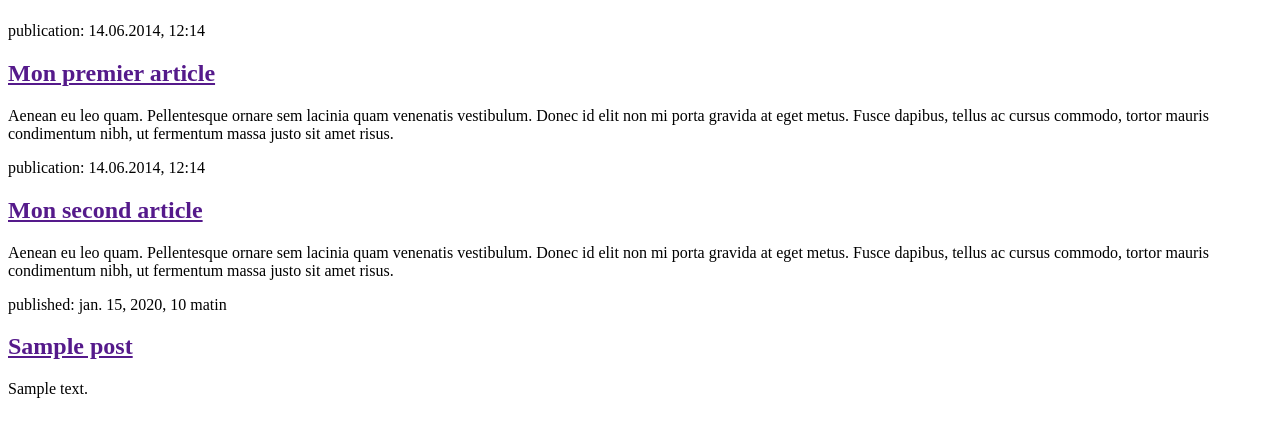
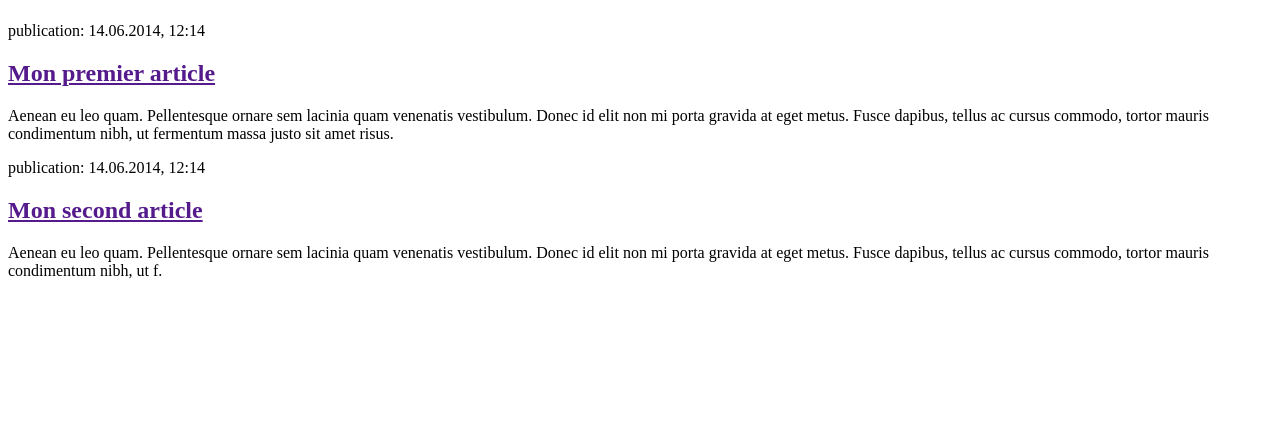
Before and after one commit to belkhoujaa/mon-nouveau-blog, a Django app: page / in a window 1280 px wide. Shown: the part 58-495 px from the top of the page. Run offline with Django 3.2, Linux system fonts and the light colour scheme; tables that the repository leaves empty hold one stand-in row (values such as "Sample post").

Commit message:
Modification du HTML du site

```diff
--- a/blog/templates/blog/post_list.html
+++ b/blog/templates/blog/post_list.html
@@ -17,15 +17,7 @@
         <article>
             <time>publication: 14.06.2014, 12:14</time>
             <h2><a href="">Mon second article</a></h2>
-            <p>Aenean eu leo quam. Pellentesque ornare sem lacinia quam venenatis vestibulum. Donec id elit non mi porta gravida at eget metus. Fusce dapibus, tellus ac cursus commodo, tortor mauris condimentum nibh, ut fermentum massa justo sit amet risus.</p>
+            <p>Aenean eu leo quam. Pellentesque ornare sem lacinia quam venenatis vestibulum. Donec id elit non mi porta gravida at eget metus. Fusce dapibus, tellus ac cursus commodo, tortor mauris condimentum nibh, ut f.</p>
         </article>
-
-        {% for post in posts %}
-        <article>
-            <time>published: {{ post.published_date }}</time>
-            <h2><a href="">{{ post.title }}</a></h2>
-            <p>{{ post.text|linebreaksbr }}</p>
-        </article>
-        {% endfor %}
     </body>
 </html>
```
Also changed, not shown: blog/static/css/blog.css (added, +12 -0 lines).
